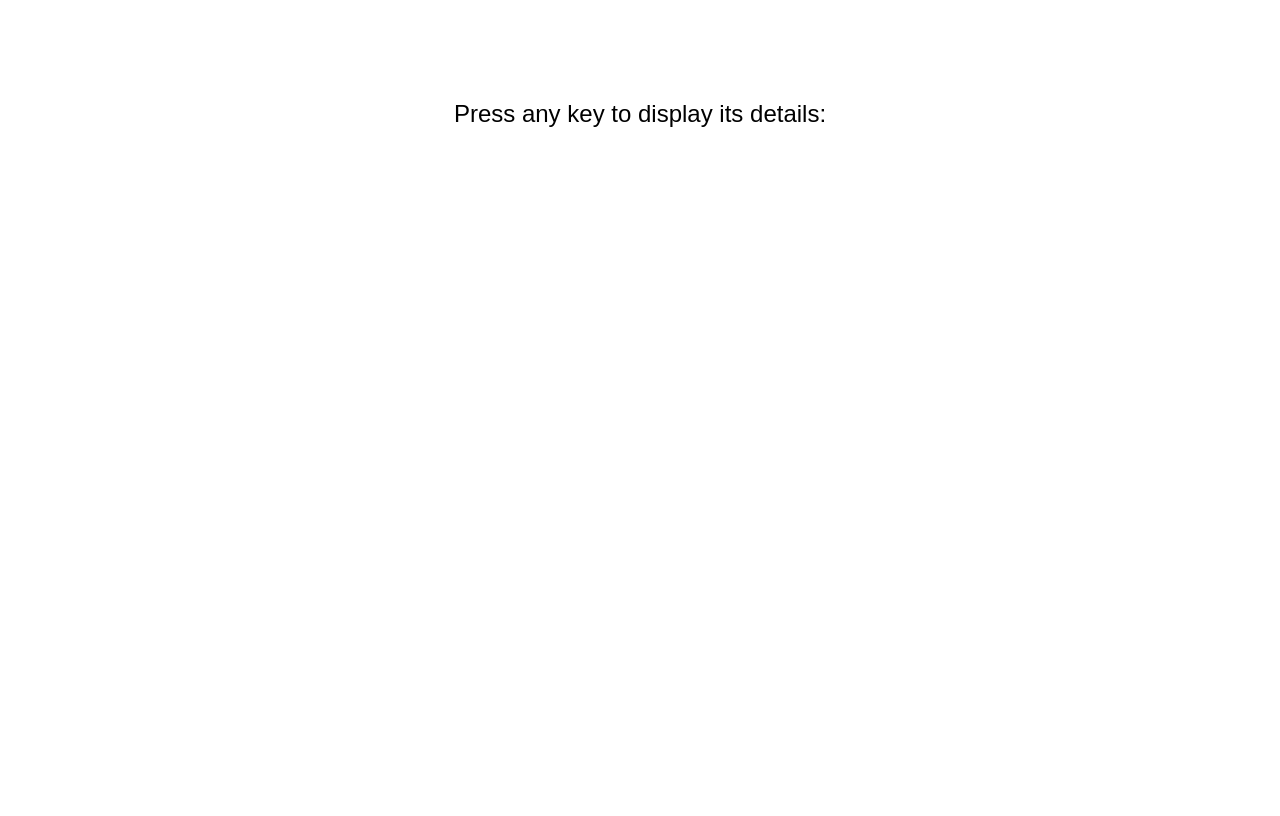
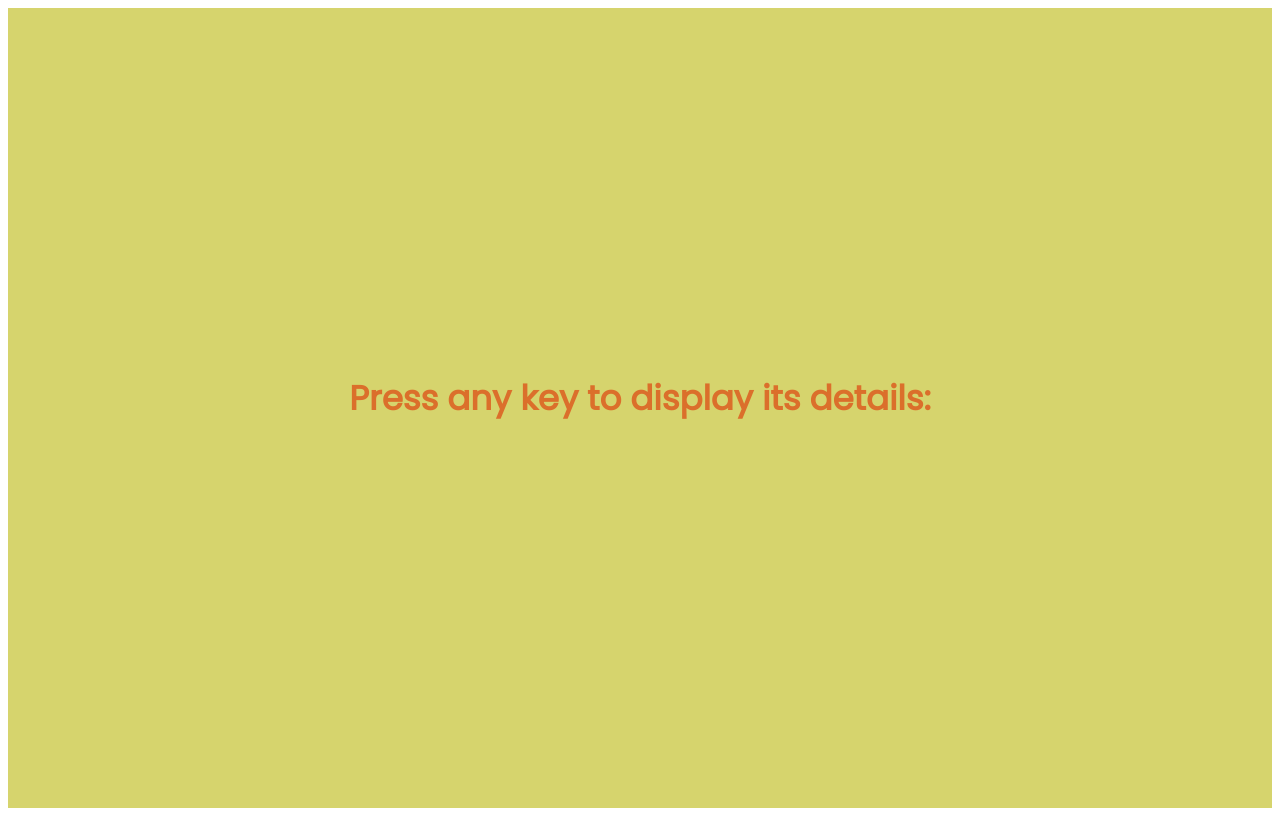
Before and after one commit to MoeinZideh/keyGenerator, a plain HTML site: page index.html in a window 1280 px wide. Drawn offline with Linux system fonts and the light colour scheme.

Commit message:
improve styles

```diff
--- a/generator.js
+++ b/generator.js
@@ -1,3 +1,6 @@
+
+
+
 document.addEventListener('keydown', function(event) {
     const reportDiv = document.getElementById('report');
     reportDiv.innerHTML = `
--- a/index.html
+++ b/index.html
@@ -7,9 +7,11 @@
     <title>Key Generator</title>
 </head>
 <body>
-    <div id="message">Press any key to display its details:</div>
-    <div id="report"></div>
 
+    <div id="container">
+        <div id="message">Press any key to display its details:</div>
+        <div id="report"></div>
+    </div>
 
     <script src="./generator.js"></script>
 </body>
--- a/style.css
+++ b/style.css
@@ -1,14 +1,26 @@
+
+@import url('https://fonts.googleapis.com/css2?family=Lato:wght@400;700;900&family=Noto+Sans:wght@400;600;700&family=Poppins:wght@200;300;400&display=swap');
 body {
-    font-family: Arial, sans-serif;
-    text-align: center;
-    margin: 100px;
+    font-family: Poppins, Lato, Georgia, Times, 'Times New Roman', serif;
+}
+#container {
+    height: 100vh;
+    display: flex;
+    flex-direction: column;
+    justify-content: center;
+    align-items: center;
+    background-color: #D6D46D;
 }
 
+
 #message {
-    font-size: 24px;
+    font-size: 34px;
+    color: #db6f2b;
+    font-weight: bold;
 }
 
 #report {
-    font-size: 18px;
+    color: #9A4444;
+    font-size: 28px;
     margin-top: 20px;
 }
```
